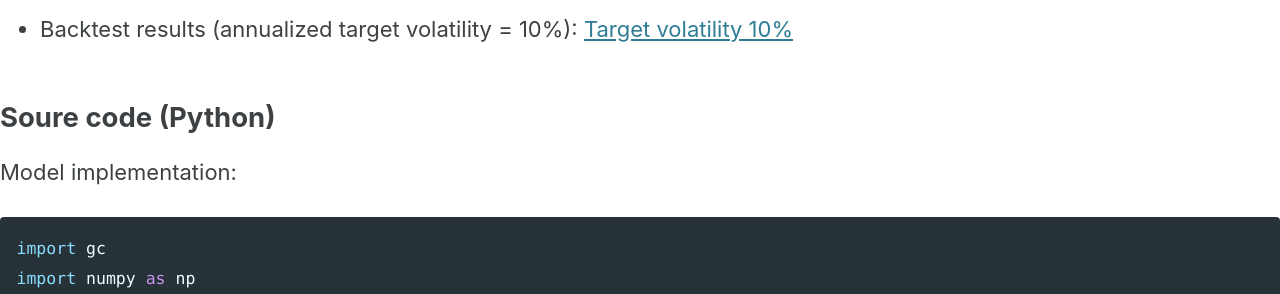
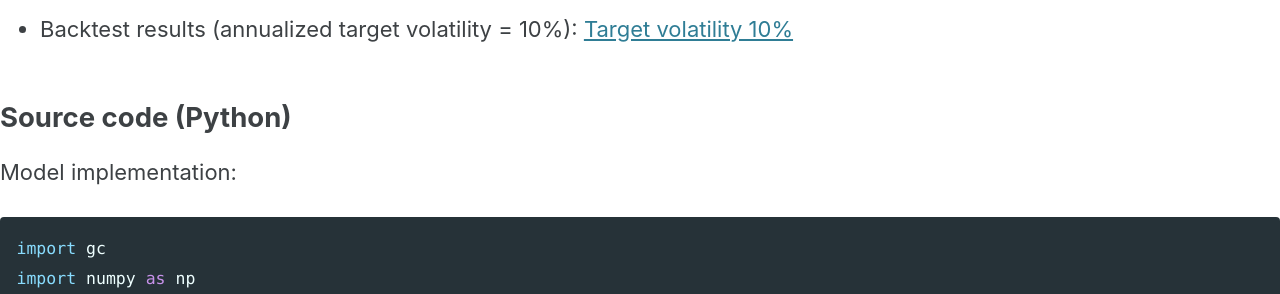
Before and after one commit to IthacaResearch/ithacaresearch.github.io, a Jekyll site: the page built from _research/dlpopt.md, in a window 1280 px wide and 900 px high, scrolled down 903 px. Shown: the part 160-454 px from the top of the window. Built offline with Jekyll 4.4.1, drawn with Linux system fonts in a browser that asks for light colours; cached includes are drawn as plain includes; our own code applies the rules of GitHub Pages for plain Markdown files.

Commit message:
Update dlpopt.md

```diff
--- a/_research/dlpopt.md
+++ b/_research/dlpopt.md
@@ -21,7 +21,7 @@ Although the results reported in the article cannot be replicated in an actual p
 - Backtest results (no target volatility): [No target volatility](/notebooks/dlpopt_no_target_vol.html)
 - Backtest results (annualized target volatility = 10%): [Target volatility 10%](/notebooks/dlpopt_target_vol_10.html)
 
-## Soure code (Python)
+## Source code (Python)
 
 Model implementation:
 
```
